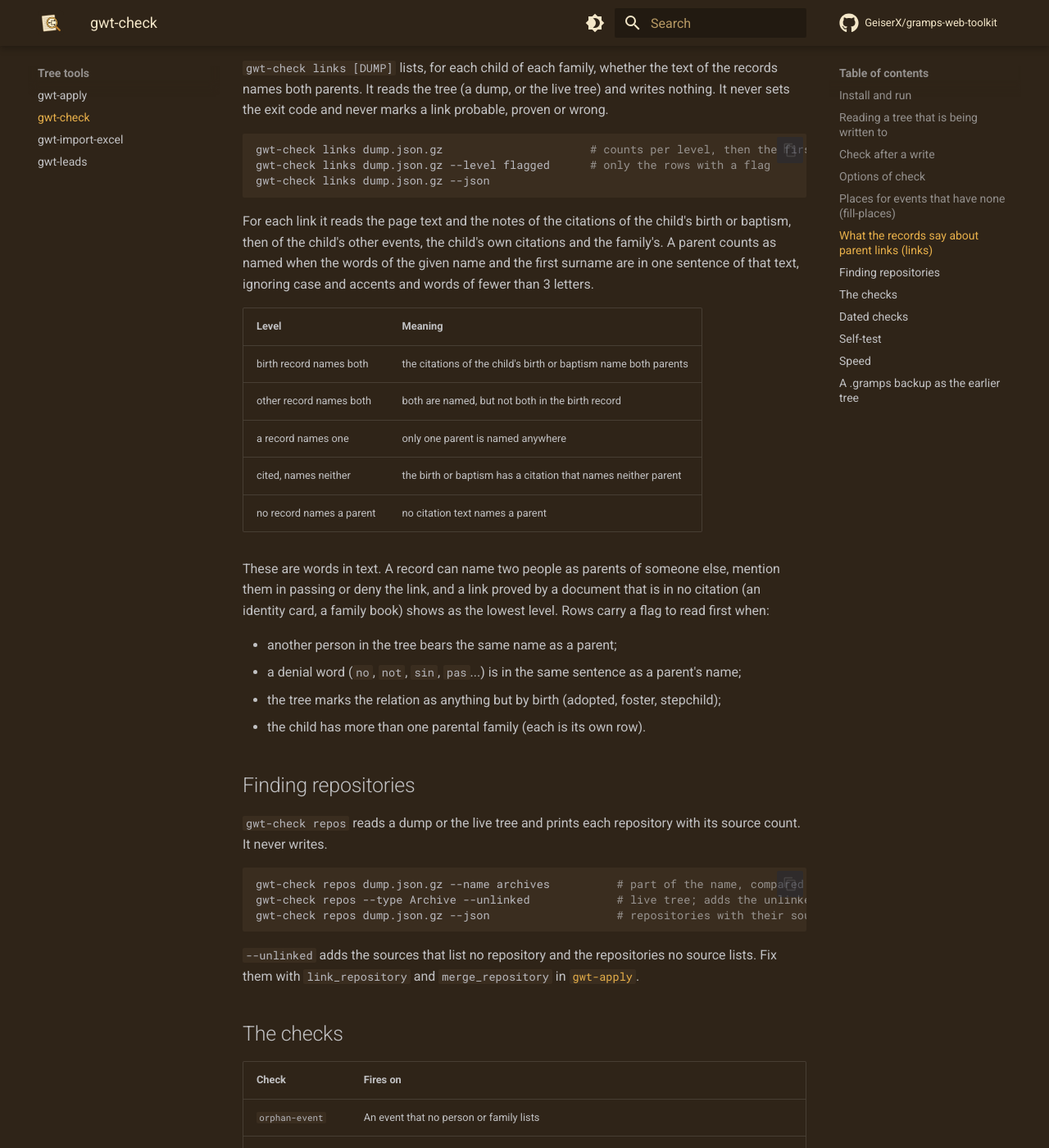
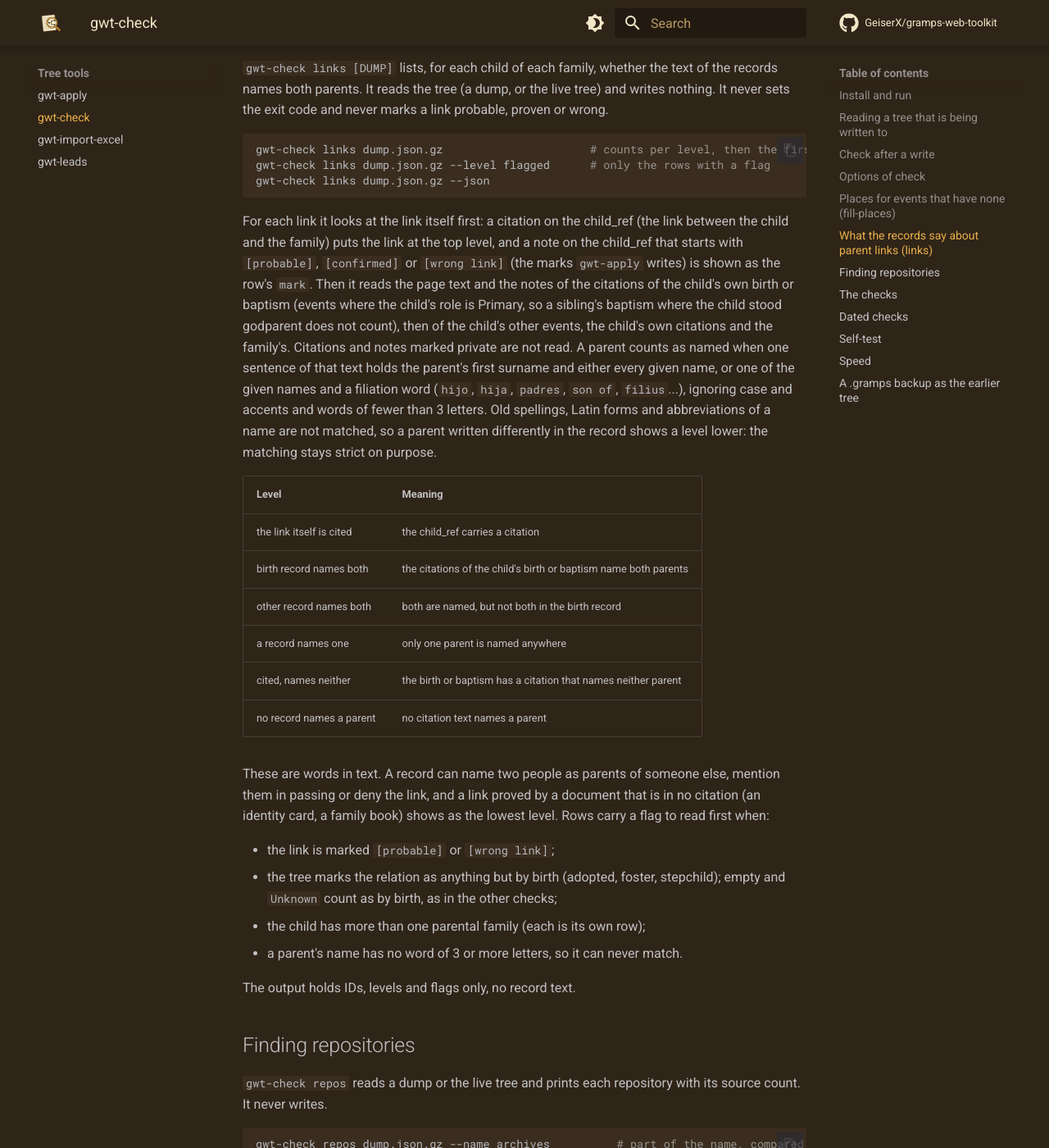
Before and after one commit to GeiserX/gramps-web-toolkit, an MkDocs documentation site: the page built from docs/check.md, in a window 1280 px wide and 1400 px high, scrolled down 5609 px. Shown: the whole window at 82% size. Built offline with MkDocs 1.6.1 and Material for MkDocs 9.7.7, drawn with Linux system fonts in a browser that asks for light colours; comment, search, counter and statistics services are not loaded.

Commit message:
docs(check): describe the link-first levels and the name rule of gwt-check links, and guard each new rule with a mutant

````diff
--- a/docs/check.md
+++ b/docs/check.md
@@ -113,10 +113,11 @@ gwt-check links dump.json.gz --level flagged      # only the rows with a flag
 gwt-check links dump.json.gz --json
 ```
 
-For each link it reads the page text and the notes of the citations of the child's birth or baptism, then of the child's other events, the child's own citations and the family's. A parent counts as named when the words of the given name and the first surname are in one sentence of that text, ignoring case and accents and words of fewer than 3 letters.
+For each link it looks at the link itself first: a citation on the child_ref (the link between the child and the family) puts the link at the top level, and a note on the child_ref that starts with `[probable]`, `[confirmed]` or `[wrong link]` (the marks `gwt-apply` writes) is shown as the row's `mark`. Then it reads the page text and the notes of the citations of the child's own birth or baptism (events where the child's role is Primary, so a sibling's baptism where the child stood godparent does not count), then of the child's other events, the child's own citations and the family's. Citations and notes marked private are not read. A parent counts as named when one sentence of that text holds the parent's first surname and either every given name, or one of the given names and a filiation word (`hijo`, `hija`, `padres`, `son of`, `filius`...), ignoring case and accents and words of fewer than 3 letters. Old spellings, Latin forms and abbreviations of a name are not matched, so a parent written differently in the record shows a level lower: the matching stays strict on purpose.
 
 | Level | Meaning |
 |---|---|
+| the link itself is cited | the child_ref carries a citation |
 | birth record names both | the citations of the child's birth or baptism name both parents |
 | other record names both | both are named, but not both in the birth record |
 | a record names one | only one parent is named anywhere |
@@ -125,10 +126,12 @@ For each link it reads the page text and the notes of the citations of the child
 
 These are words in text. A record can name two people as parents of someone else, mention them in passing or deny the link, and a link proved by a document that is in no citation (an identity card, a family book) shows as the lowest level. Rows carry a flag to read first when:
 
-- another person in the tree bears the same name as a parent;
-- a denial word (`no`, `not`, `sin`, `pas`...) is in the same sentence as a parent's name;
-- the tree marks the relation as anything but by birth (adopted, foster, stepchild);
-- the child has more than one parental family (each is its own row).
+- the link is marked `[probable]` or `[wrong link]`;
+- the tree marks the relation as anything but by birth (adopted, foster, stepchild); empty and `Unknown` count as by birth, as in the other checks;
+- the child has more than one parental family (each is its own row);
+- a parent's name has no word of 3 or more letters, so it can never match.
+
+The output holds IDs, levels and flags only, no record text.
 
 ## Finding repositories
 
````
Also changed, not shown: CHANGELOG.md (+4 -0 lines), 1 other file.
